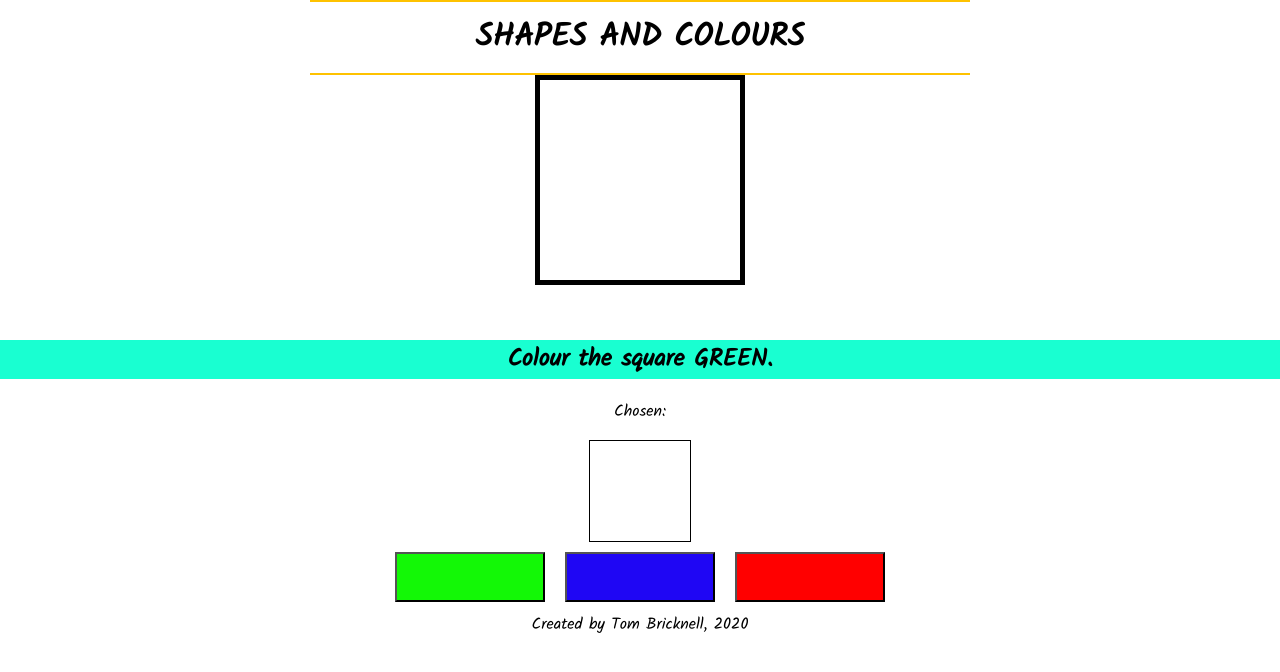
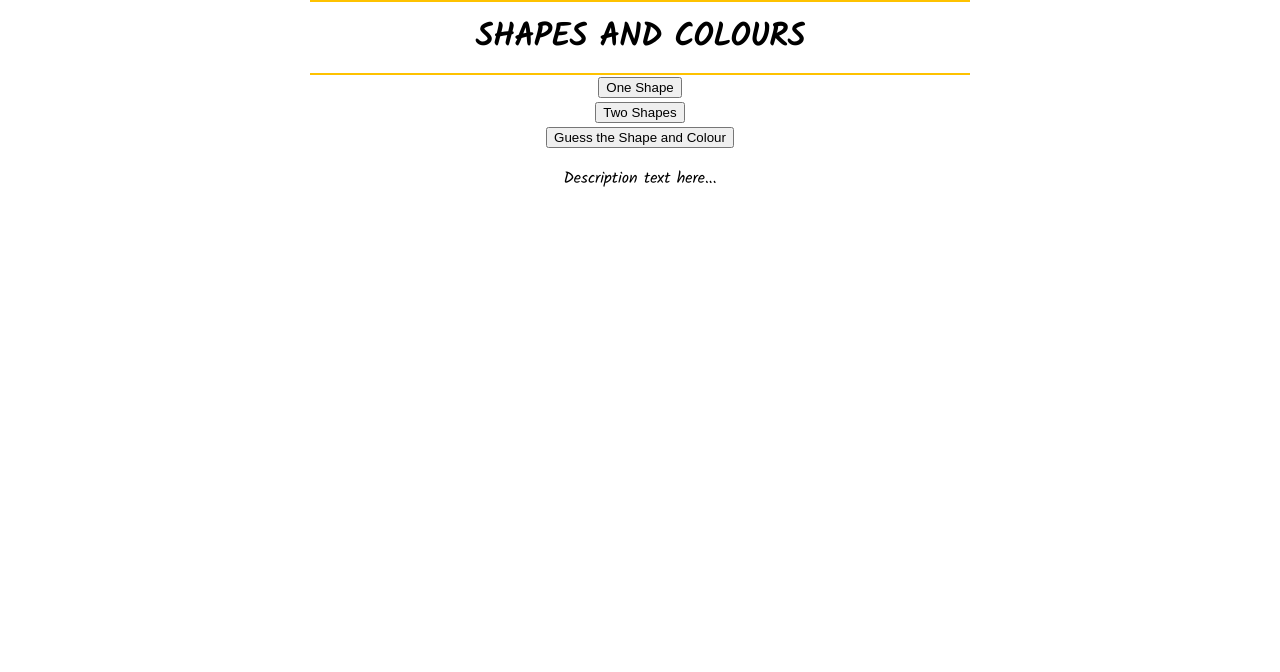
Before and after one commit to tbric123/shapesandcolours, a React (Create React App) app: page / in a window 1280 px wide. Shown: the top 672 px of the page. Built offline with nearby package versions, Linux system fonts and the light colour scheme.

Commit message:
Add basic game selection menu and sound effects

```diff
--- a/public/index.css
+++ b/public/index.css
@@ -45,7 +45,7 @@ body {
   border: 1px solid;
   margin: auto;
   width: 100px;
-  cursor: url("./assets/paintCursor.gif"), default;
+  cursor: url("./assets/paintCursor.gif"), default; /* https://www.tutorialrepublic.com/faq/how-to-create-custom-cursor-using-css.php */
 }
 
 .message {
--- a/src/components/App.jsx
+++ b/src/components/App.jsx
@@ -1,11 +1,13 @@
 // TODO: Level select 1) Pick the right colour 2) Two shapes to colour 3) Work
 // out the shape and choose the right colour
 
-// TODO: Sound effects Right, wrong, game over
+// TODO: Animations Right, wrong, game over
 
-// TODO: Animations Right, wrong, game over
+/* npm modules */
 import React from "react";
 import {v4 as uuidv4} from "uuid";
+import rightSound from "../sounds/right.wav";
+import wrongSound from "../sounds/wrong.wav";
 
 /* Data Imports */
 import {colours, colourMap} from "../data/colours";
@@ -21,8 +23,8 @@ import Prompt from "./Prompt";
 import Selection from "./Selection";
 import Message from "./Message";
 import ColourButton from "./ColourButton";
-import InformationBar from "./InformationBar";
 import Footer from "./Footer";
+import GameSelectionMenu from "./GameSelectionMenu";
 
 function App() {
     let newButtonColours;
@@ -42,17 +44,22 @@ function App() {
     });
     const [round,
         setRound] = React.useState(1);
-    const [buttonsClickable,
+    const [clickable,
         setClickable] = React.useState(true);
+
+    const [atGameSelect,
+        setGameSelectState] = React.useState(true);
 
     function colourShape() {
         // Don't do anything unless a colour is selected.
         if (selectedColour !== Utilities.STARTING_COLOUR) {
             setShapeColour(selectedColour);
             if (colourMap[promptValues.colour] === selectedColour) {
+                // Give feedback
+                playFeedbackSound(true);
                 setShapeFeedback("Yay!");
 
-                // Prevent buttons from being clicked before the next round
+                // Prevent buttons and shape from being clicked before the next round
                 setClickable(false);
 
                 // Advance to the next round after 1 second
@@ -72,10 +79,12 @@ function App() {
                     } else {
                         setPromptValues({colour: "", shape: ""});
                         setButtonColours([]);
+                        playFeedbackSound(true);
                     }
 
-                }, 1000);
+                }, 1500);
             } else {
+                playFeedbackSound(false);
                 setShapeFeedback("Whoops, try again...");
             }
         }
@@ -86,7 +95,18 @@ function App() {
         setSelectedColour(newColour);
     }
 
+    function playFeedbackSound(right) {
+        let sound;
+        if (right) {
+            sound = new Audio(rightSound);
+        } else {
+            sound = new Audio(wrongSound);
+        }
+        sound.play();
+    }
     function startNewGame() {
+        console.log("New game started!");
+        setGameSelectState(false);
         const newButtonColours = Utilities.getRandomSet(colours, Utilities.BUTTON_COUNT);
         setButtonColours(newButtonColours);
         setPromptValues({
@@ -106,15 +126,15 @@ function App() {
         return promptValues.shape === "" && promptValues.colour === "";
     }
 
-    return (
-        <div>
-
+    return (atGameSelect
+        ? <GameSelectionMenu gameStart={startNewGame}/>
+        : <div>
             <Header/>
             <div className="componentArea">
                 {gameIsOver()
                     ? <img src={require("../images/wellDone.png")} alt="Well done!"/> // require() is needed to import images into code
                     : <div>
-                        <Shape colour={shapeColour} shape={promptValues.shape} onPress={colourShape}/>
+                        <Shape colour={shapeColour} shape={promptValues.shape} onPress={colourShape} clickable={clickable}/>
                         <Message text={shapeFeedback}/>
                     </div>
 }
@@ -124,8 +144,8 @@ function App() {
             <Prompt shape={promptValues.shape} colour={promptValues.colour}/>
 
             <div className="componentArea">{gameIsOver()
-                ? <button class="startOverButton" onClick={startNewGame}>Play Again</button>
-                : <Selection colour={selectedColour}/>}</div>
+                    ? <button class="startOverButton" onClick={startNewGame}>Play Again</button>
+                    : <Selection colour={selectedColour}/>}</div>
 
             <div className="componentArea">
                 {buttonColours.length !== 0 && buttonColours.map(function (colour) {
@@ -134,15 +154,14 @@ function App() {
                         key={uuidv4()}
                         onPress={selectColour}
                         colour={colourMap[colour]}
-                        clickable={buttonsClickable}
+                        clickable={clickable}
                         number={buttonNumber + 1}/>
 
                 })}
             </div>
 
             <Footer/>
-        </div>
-    );
+        </div>);
 }
 
 export default App;
--- /dev/null
+++ b/src/components/GameSelectionMenu.jsx
@@ -0,0 +1,19 @@
+import React from "react";
+import Header from "./Header";
+
+function GameSelectionMenu(props) {
+    return (
+        <div>
+            <Header/>
+            <div className="componentArea">
+                <button onClick={() => props.gameStart()}>One Shape</button><br />
+                <button>Two Shapes</button><br />
+                <button>Guess the Shape and Colour</button><br />
+                <p>Description text here...</p>
+            </div>
+
+        </div>
+    );
+}
+
+export default GameSelectionMenu;
--- a/src/components/Shape.jsx
+++ b/src/components/Shape.jsx
@@ -38,7 +38,7 @@ function Shape(props) {
     }
 
     return (
-        <div className="shape" style={shapeStyle} onClick={() => {props.onPress()}}></div>
+        <div className="shape" style={shapeStyle} onClick={() => {if (props.clickable) {props.onPress()}}}></div>
     );
 }
 
```
Also changed, not shown: 2 other files (tests, documents, lock files or other folders).
